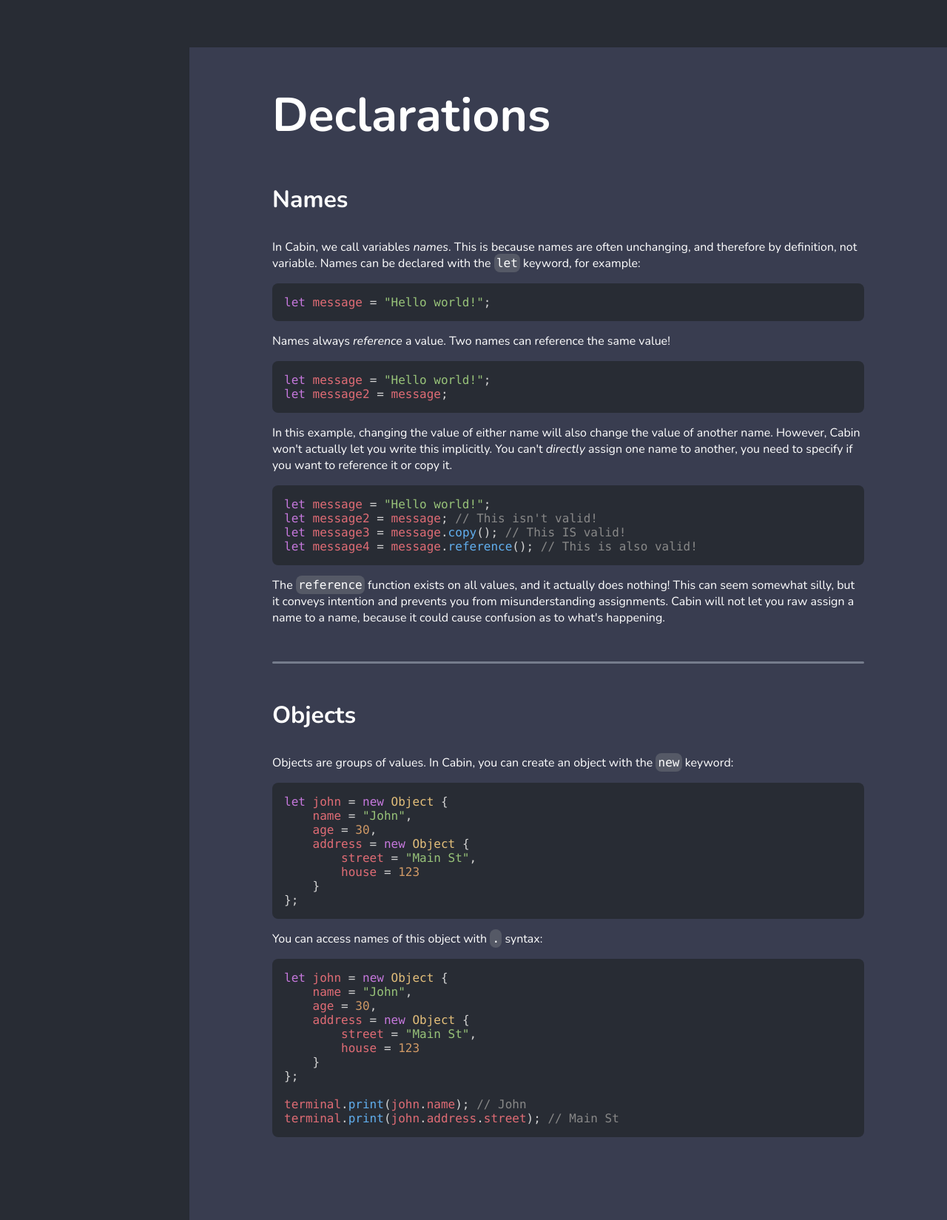
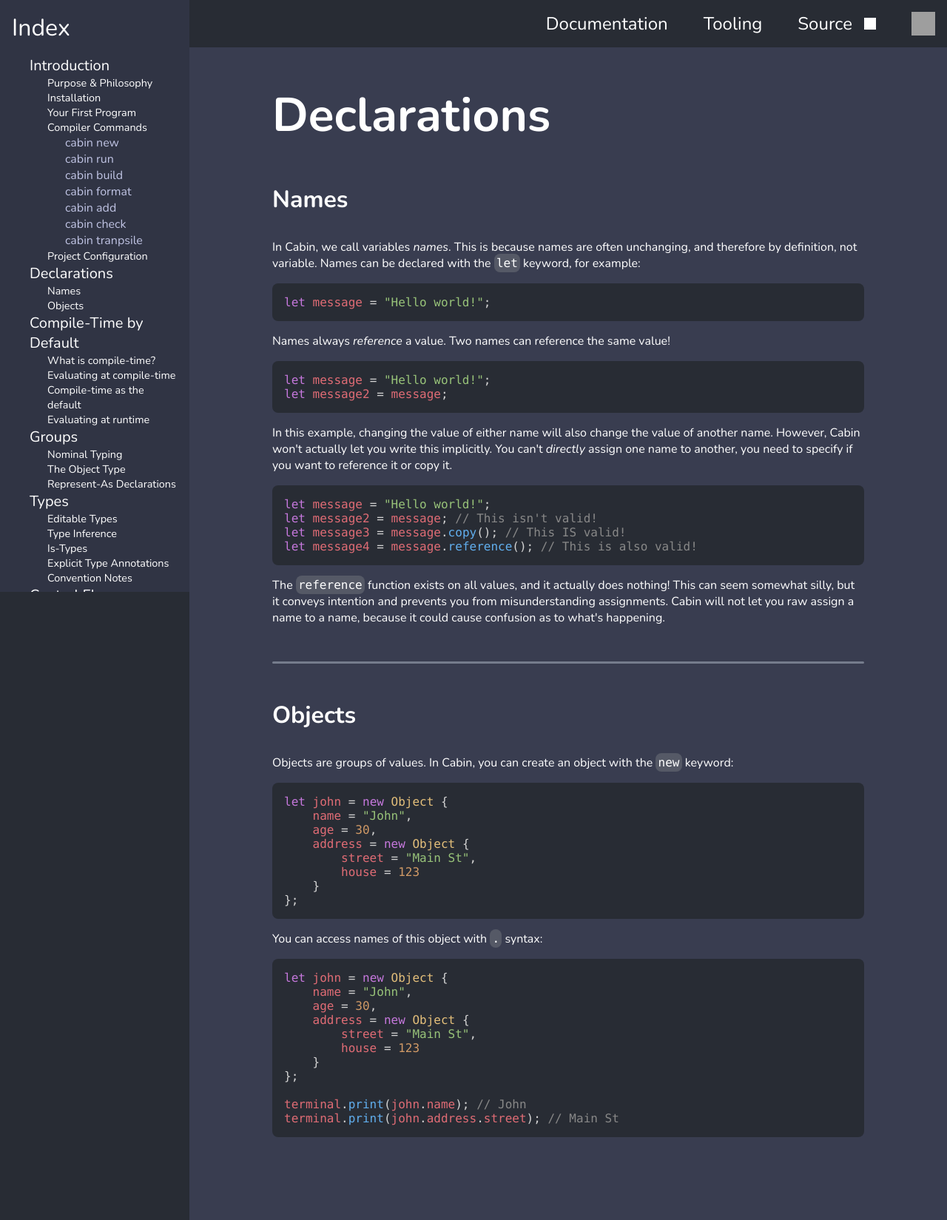
Before and after one commit to cabin-lang/cabin-lang.github.io, a plain HTML site: page src/pages/documentation/declarations.html in a window 1280 px wide. Shown: the whole page at 74% size. Drawn offline with nearby package versions, Linux system fonts and the light colour scheme; grey boxes are pictures that could not be loaded.

Commit message:
Cleaner HTML components

```diff
--- a/src/pages/documentation/declarations.html
+++ b/src/pages/documentation/declarations.html
@@ -1,21 +1,22 @@
 <!DOCTYPE html>
 <html lang="en">
-
 	<head>
-	<meta charset="UTF-8">
-	<meta name="viewport" content="width=device-width, initial-scale=1.0">
+		<meta charset="UTF-8" />
+		<meta name="viewport" content="width=device-width, initial-scale=1.0" />
 
 		<!-- Fonts -->
-	<link rel="preconnect" href="https://fonts.googleapis.com">
-	<link rel="preconnect" href="https://fonts.gstatic.com" crossorigin>
-	<link href="https://fonts.googleapis.com/css2?family=Nunito:ital,wght@0,200..1000;1,200..1000&display=swap"
-		rel="stylesheet">
+		<link rel="preconnect" href="https://fonts.googleapis.com" />
+		<link rel="preconnect" href="https://fonts.gstatic.com" crossorigin />
+		<link href="https://fonts.googleapis.com/css2?family=Nunito:ital,wght@0,200..1000;1,200..1000&display=swap" rel="stylesheet" />
 
 		<link href="../../shared/shared.css" rel="stylesheet" />
 		<link href="./shared_documentation.css" rel="stylesheet" />
 
-	<script src="https://code.jquery.com/jquery-3.7.1.min.js"
-		integrity="sha256-/JqT3SQfawRcv/BIHPThkBvs0OEvtFFmqPF/lYI/Cxo=" crossorigin="anonymous"></script>
+		<script
+			src="https://code.jquery.com/jquery-3.7.1.min.js"
+			integrity="sha256-/JqT3SQfawRcv/BIHPThkBvs0OEvtFFmqPF/lYI/Cxo="
+			crossorigin="anonymous"
+		></script>
 		<script defer src="../../shared/code.js" type="module"></script>
 		<script defer src="./shared_documentation.js" type="module"></script>
 
@@ -23,33 +24,36 @@
 	</head>
 
 	<body>
+		<div data-import="/src/shared/navbar.html"></div>
+		<div data-import="/src/pages/documentation/sidebar.html"></div>
+
 		<main>
 			<h1>Declarations</h1>
 
 			<h2>Names</h2>
 
 			<p>
-			In Cabin, we call variables <i>names</i>. This is because names are often unchanging, and therefore by
-			definition, not variable. Names can be declared with the <code>let</code> keyword, for example:
+				In Cabin, we call variables <i>names</i>. This is because names are often unchanging, and therefore by definition, not variable. Names
+				can be declared with the <code>let</code> keyword, for example:
 			</p>
 
 			<pre class="code" data-language="cabin">
 			let message = "Hello world!";
-		</pre>
+		</pre
+			>
 
-		<p>
-			Names always <i>reference</i> a value. Two names can reference the same value!
-		</p>
+			<p>Names always <i>reference</i> a value. Two names can reference the same value!</p>
 
 			<pre class="code" data-language="cabin">
 			let message = "Hello world!";
 			let message2 = message;
-		</pre>
+		</pre
+			>
 
 			<p>
-			In this example, changing the value of either name will also change the value of another name. However,
-			Cabin won't actually let you write this implicitly. You can't <i>directly</i> assign one name to another,
-			you need to specify if you want to reference it or copy it.
+				In this example, changing the value of either name will also change the value of another name. However, Cabin won't actually let you
+				write this implicitly. You can't <i>directly</i> assign one name to another, you need to specify if you want to reference it or copy
+				it.
 			</p>
 
 			<pre class="code" data-language="cabin">
@@ -57,21 +61,20 @@
 			let message2 = message; // This isn't valid!
 			let message3 = message.copy(); // This IS valid!
 			let message4 = message.reference(); // This is also valid!
-		</pre>
+		</pre
+			>
 
 			<p>
-			The <code>reference</code> function exists on all values, and it actually does nothing! This can seem
-			somewhat silly, but it conveys intention and prevents you from misunderstanding assignments. Cabin will not
-			let you raw assign a name to a name, because it could cause confusion as to what's happening.
+				The <code>reference</code> function exists on all values, and it actually does nothing! This can seem somewhat silly, but it conveys
+				intention and prevents you from misunderstanding assignments. Cabin will not let you raw assign a name to a name, because it could
+				cause confusion as to what's happening.
 			</p>
 
 			<hr />
 
 			<h2>Objects</h2>
 
-		<p>
-			Objects are groups of values. In Cabin, you can create an object with the <code>new</code> keyword:
-		</p>
+			<p>Objects are groups of values. In Cabin, you can create an object with the <code>new</code> keyword:</p>
 
 			<pre class="code" data-language="cabin">
 			let john = new Object {
@@ -82,11 +85,10 @@
 					house = 123
 				}
 			};
-		</pre>
+		</pre
+			>
 
-		<p>
-			You can access names of this object with <code>.</code> syntax:
-		</p>
+			<p>You can access names of this object with <code>.</code> syntax:</p>
 
 			<pre class="code" data-language="cabin">
 			let john = new Object {
@@ -100,9 +102,8 @@
 
 			terminal.print(john.name); // John
 			terminal.print(john.address.street); // Main St
-		</pre>
-
+		</pre
+			>
 		</main>
 	</body>
-
 </html>
--- /dev/null
+++ b/src/pages/documentation/sidebar.html
@@ -0,0 +1,305 @@
+<section class="sidebar">
+	<h1>Index</h1>
+	<ul>
+		<li>
+			<h2><a href="./introduction.html#introduction">Introduction</a></h2>
+			<ul>
+				<li>
+					<h3><a href="./introduction.html#purpose-and-philosophy">Purpose & Philosophy</a></h3>
+				</li>
+				<li>
+					<h3><a href="./introduction.html#installation">Installation</a></h3>
+				</li>
+				<li>
+					<h3><a href="./introduction.html#your-first-program">Your First Program</a></h3>
+				</li>
+				<li>
+					<h3><a href="./introduction.html#compiler-commands">Compiler Commands</a></h3>
+					<ul>
+						<li>
+							<h4><a href="./introduction.html#command-new">cabin new</a></h4>
+						</li>
+						<li>
+							<h4><a href="./introduction.html#command-run">cabin run</a></h4>
+						</li>
+						<li>
+							<h4><a href="./introduction.html#command-build">cabin build</a></h4>
+						</li>
+						<li>
+							<h4><a href="./introduction.html#command-format">cabin format</a></h4>
+						</li>
+						<li>
+							<h4><a href="./introduction.html#command-add">cabin add</a></h4>
+						</li>
+						<li>
+							<h4><a href="./introduction.html#command-check">cabin check</a></h4>
+						</li>
+						<li>
+							<h4><a href="./introduction.html#command-transpile">cabin tranpsile</a></h4>
+						</li>
+					</ul>
+				</li>
+				<li>
+					<h3><a href="./introduction.html#project-configuration">Project Configuration</a></h3>
+				</li>
+			</ul>
+		</li>
+		<li>
+			<h2><a href="./declarations.html#declarations">Declarations</a></h2>
+			<ul>
+				<li>
+					<h3><a href="./declarations.html#names">Names</a></h3>
+				</li>
+				<li>
+					<h3><a href="./declaratons.html#objects">Objects</a></h3>
+				</li>
+			</ul>
+		</li>
+		<li>
+			<h2><a href="./compiletime.html#compile-time-by-default">Compile-Time by Default</a></h2>
+			<ul>
+				<li>
+					<h3><a href="./compiletime.html#what-is-compile-time">What is compile-time?</a></h3>
+				</li>
+				<li>
+					<h3><a href="./compiletime.html#evaluating-at-compile-time">Evaluating at compile-time</a></h3>
+				</li>
+				<li>
+					<h3><a href="./compiletime.html#compile-time-as-the-default">Compile-time as the default</a></h3>
+				</li>
+				<li>
+					<h3><a href="./compiletime.html#evaluating-at-runtime">Evaluating at runtime</a></h3>
+				</li>
+			</ul>
+		</li>
+		<li>
+			<h2><a href="./groups.html#groups">Groups</a></h2>
+			<ul>
+				<li>
+					<h3><a href="./groups.html#nominal-typing">Nominal Typing</a></h3>
+				</li>
+				<li>
+					<h3><a href="./groups.html#the-object-type">The Object Type</a></h3>
+				</li>
+				<li>
+					<h3><a href="./groups.html#represent-as-declarations">Represent-As Declarations</a></h3>
+				</li>
+			</ul>
+		</li>
+		<li>
+			<h2><a href="./types.html#types">Types</a></h2>
+			<ul>
+				<li>
+					<h3><a href="./types.html#editable-types">Editable Types</a></h3>
+				</li>
+				<li>
+					<h3><a href="./types.html#type-inference">Type Inference</a></h3>
+				</li>
+				<li>
+					<h3><a href="./types.html#is-types">Is-Types</a></h3>
+				</li>
+				<li>
+					<h3><a href="./types.html#explicit-type-annotations">Explicit Type Annotations</a></h3>
+				</li>
+				<li>
+					<h3><a href="./types.html#convention-notes">Convention Notes</a></h3>
+				</li>
+			</ul>
+		</li>
+		<li>
+			<h2><a href="./controlflow.html#control-flow">Control Flow</a></h2>
+			<ul>
+				<li>
+					<h3>Blocks & Is Statements</h3>
+				</li>
+				<li>
+					<h3>If Expressions</h3>
+				</li>
+				<li>
+					<h3>For-Each Loops</h3>
+				</li>
+				<li>
+					<h3>While Loops</h3>
+				</li>
+			</ul>
+		</li>
+		<li>
+			<h2>Eithers</h2>
+			<ul>
+				<li>
+					<h3>Declarations & Usage</h3>
+				</li>
+				<li>
+					<h3>Property Attachment</h3>
+				</li>
+			</ul>
+		</li>
+		<li>
+			<h2>Reference</h2>
+			<ul>
+				<li>
+					<h3>Standard Library Globals</h3>
+					<ul>
+						<li>
+							<h4>Boolean</h4>
+						</li>
+						<li>
+							<h4>Text</h4>
+							<ul>
+								<li>
+									<h5>lines</h5>
+								</li>
+								<li>
+									<h5>replace</h5>
+								</li>
+								<li>
+									<h5>split</h5>
+								</li>
+							</ul>
+						</li>
+						<li>
+							<h4>Number</h4>
+							<ul>
+								<li>
+									<h5>mod</h5>
+								</li>
+								<li>
+									<h5>down_to</h5>
+								</li>
+								<li>
+									<h5>to</h5>
+								</li>
+							</ul>
+						</li>
+						<li>
+							<h4>List</h4>
+							<ul>
+								<li>
+									<h5>contains</h5>
+								</li>
+								<li>
+									<h5>reverse</h5>
+								</li>
+								<li>
+									<h5>with_indices</h5>
+								</li>
+							</ul>
+						</li>
+						<li>
+							<h4>terminal</h4>
+							<ul>
+								<li>
+									<h5>clear</h5>
+								</li>
+								<li>
+									<h5>input</h5>
+								</li>
+								<li>
+									<h5>print</h5>
+								</li>
+								<li>
+									<h5>print_error</h5>
+								</li>
+							</ul>
+						</li>
+						<li>
+							<h4>files</h4>
+							<ul>
+								<li>
+									<h5>create_directory</h5>
+								</li>
+								<li>
+									<h5>create_file</h5>
+								</li>
+								<li>
+									<h5>delete</h5>
+								</li>
+								<li>
+									<h5>directory_exists</h5>
+								</li>
+								<li>
+									<h5>file_exists</h5>
+								</li>
+								<li>
+									<h5>metadata</h5>
+								</li>
+								<li>
+									<h5>read_directory</h5>
+								</li>
+								<li>
+									<h5>read_file</h5>
+								</li>
+								<li>
+									<h5>write_file</h5>
+								</li>
+							</ul>
+						</li>
+					</ul>
+				</li>
+				<li>
+					<h3>Keywords</h3>
+				</li>
+				<li>
+					<h3><a href="./reference.html#formal-grammar">Formal Grammar</a></h3>
+					<ul>
+						<li>
+							<h4><a href="./reference.html#ebnf">Extended Backus-Naur</a></h4>
+						</li>
+						<li>
+							<h4><a href="./reference.html#ebnf">PEG</a></h4>
+						</li>
+						<li>
+							<h4><a href="./reference.html#ebnf">TreeSitter</a></h4>
+						</li>
+					</ul>
+				</li>
+				<li>
+					<h3><a href="./reference.html#projects">Projects</a></h3>
+					<ul>
+						<li>
+							<h4><a href="./reference.html#parser">The Cabin Parser</a></h4>
+						</li>
+						<li>
+							<h4><a href="./reference.html#cli">The Cabin CLI Tool</a></h4>
+						</li>
+						<li>
+							<h4><a href="./reference.html#lsp">The Cabin LSP</a></h4>
+						</li>
+						<li>
+							<h4><a href="./reference.html#formatter">The Cabin Formatter</a></h4>
+						</li>
+						<li>
+							<h4><a href="./reference.html#c-transpiler">The Cabin-to-C Transpiler</a></h4>
+						</li>
+						<li>
+							<h4><a href="./reference.html#website">The Cabin Website</a></h4>
+						</li>
+						<li>
+							<h4><a href="./reference.html#vscode">The Cabin VSCode Extension</a></h4>
+						</li>
+						<li>
+							<h4><a href="./reference.html#vim">The Cabin Vim Extension</a></h4>
+						</li>
+						<li>
+							<h4><a href="./reference.html#neovim">The Cabin Neovim Extension</a></h4>
+						</li>
+						<li>
+							<h4><a href="./reference.html#treesitter-project">The Cabin TreeSitter Parser</a></h4>
+						</li>
+					</ul>
+				</li>
+				<li>
+					<h3><a href="./reference.html#community">Community</a></h3>
+				</li>
+				<li>
+					<h3><a href="./reference.html#legal">Legal</a></h3>
+					<ul>
+						<li>
+							<h4><a href="./reference.html#licenses">Cabin Project Licenses</a></h4>
+						</li>
+					</ul>
+				</li>
+			</ul>
+		</li>
+	</ul>
+</section>
--- a/src/shared/code.js
+++ b/src/shared/code.js
@@ -125,3 +125,6 @@ $('.code').each((_index, element) => {
     });
     element.replaceWith(newElement);
 });
+$('*[data-import]').each((_index, element) => {
+    $(element).load(element.getAttribute('data-import'));
+});
--- /dev/null
+++ b/src/shared/navbar.html
@@ -0,0 +1,8 @@
+<nav>
+	<a href="../documentation/introduction.html">Documentation</a>
+	<a href="#">Tooling</a>
+	<a href="https://github.com/cabin-lang/cabin" target="_blank"
+		>Source<img src="https://static-00.iconduck.com/assets.00/external-link-icon-2048x2048-wo7lfgrz.png"
+	/></a>
+	<img class="settings-icon" src="https://upload.wikimedia.org/wikipedia/commons/thumb/4/4b/Gear_icon-72a7cf.svg/2048px-Gear_icon-72a7cf.svg.png" />
+</nav>
```
Also changed, not shown: src/pages/documentation/control_flow.html (+53 -53 lines), src/pages/documentation/functions.html (+45 -48 lines), src/pages/documentation/groups.html (+3 -0 lines), src/pages/documentation/introduction.html (+3 -0 lines), src/pages/documentation/reference.html (+3 -0 lines). Lines whose indentation alone changed are shown as unchanged.
